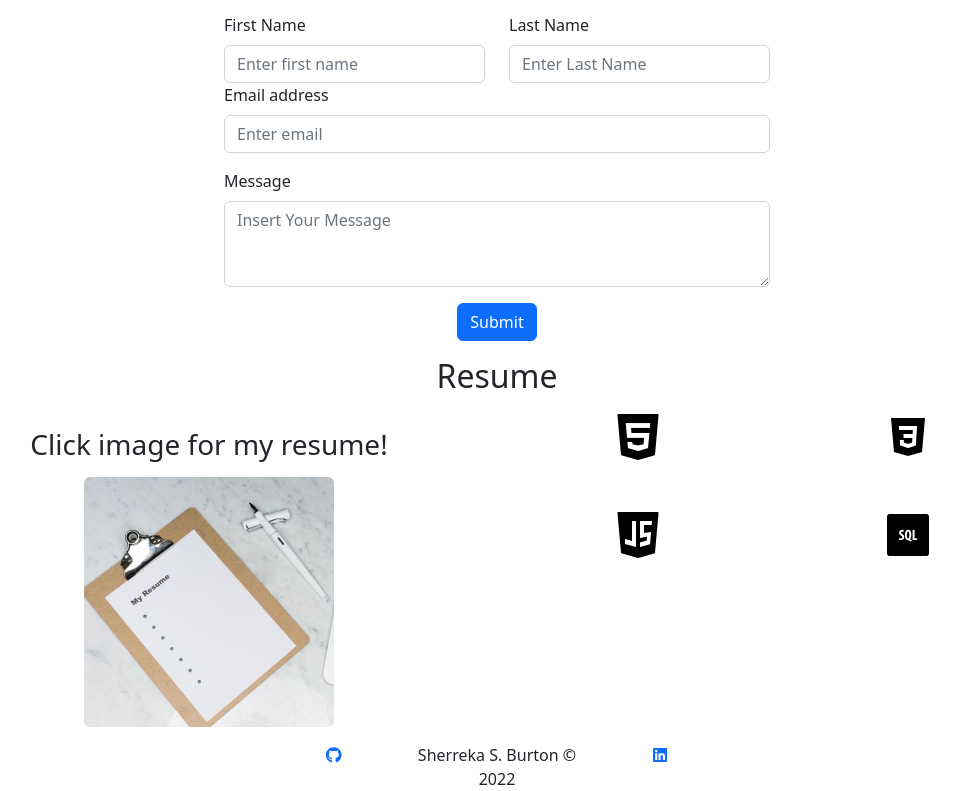
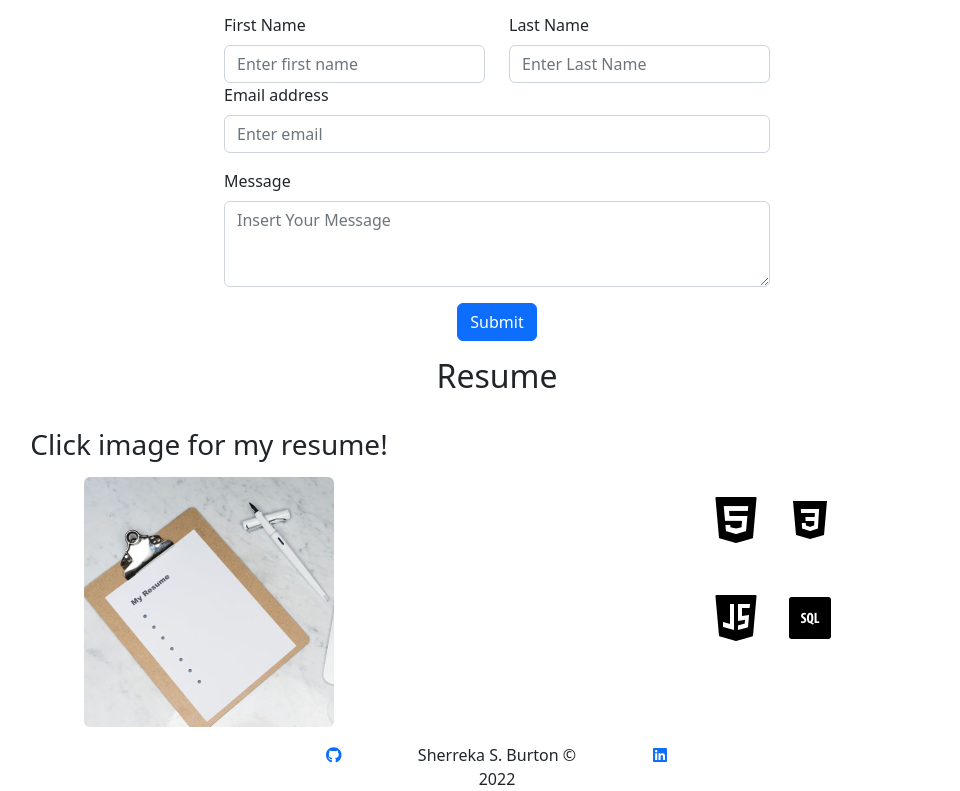
Before and after one commit to ssbbgm/react-portfolio, a React (Create React App) app: page / in a window 1280 px wide. Shown: the part 1964-2755 px from the top of the page, without its empty margins (143-1103 px from the left). Built offline with nearby package versions, Linux system fonts and the light colour scheme.

Commit message:
got icons to center

```diff
--- a/src/components/Resume.js
+++ b/src/components/Resume.js
@@ -20,27 +20,29 @@ function Resume() {
                 <a href='https://drive.google.com/file/d/1IHTezjZatwZdYPpu41erNZ6eqANcyvor/view?usp=sharing' target='_blank' rel='noreferrer'><Image src={resume}  rounded/></a>
             </div>
         </Col>
-        <Col>
+        <Col style={{ display: 'flex', justifyContent: 'center', alignItems: 'center'}}>
+            <div>
             <Container>
                 <Row>
-                    <Col style={{ display: 'flex', justifyContent: 'center'}}>
+                    <Col>
                         <Image src={html}/>
                     </Col>
-                    <Col style={{ display: 'flex', justifyContent: 'center'}}>
+                    <Col>
                         <Image src={css} />
                     </Col>
                 </Row>
             </Container>
             <Container className='mt-5'>
                 <Row>
-                    <Col style={{ display: 'flex', justifyContent: 'center'}}>
+                    <Col >
                         <Image src={javascript}/>
                     </Col>
-                    <Col style={{ display: 'flex', justifyContent: 'center'}}>
+                    <Col>
                         <Image src={sql}/>
                     </Col>
                 </Row>
             </Container>
+            </div>
         </Col>
       </Row>
     </Container>
```
